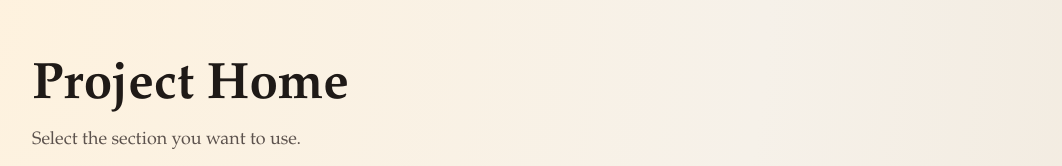
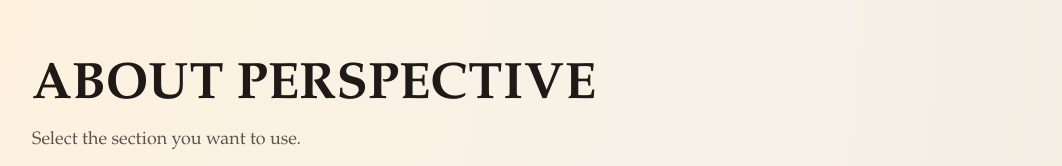
Before and after one commit to D3nP4/Anni-Uni, a plain HTML site: page index.html in a window 1280 px wide. Shown: the top 166 px of the page, without its empty margins (108-1170 px from the left). Drawn offline with Linux system fonts and the light colour scheme.

Commit message:
Add files via upload

```diff
--- a/index.html
+++ b/index.html
@@ -120,7 +120,7 @@
   <body>
     <main class="page">
       <section class="hero">
-        <h1>Project Home</h1>
+        <h1>ABOUT PERSPECTIVE</h1>
         <p>Select the section you want to use.</p>
         <figure class="hero-media">
           <video autoplay loop muted playsinline controls>
```
